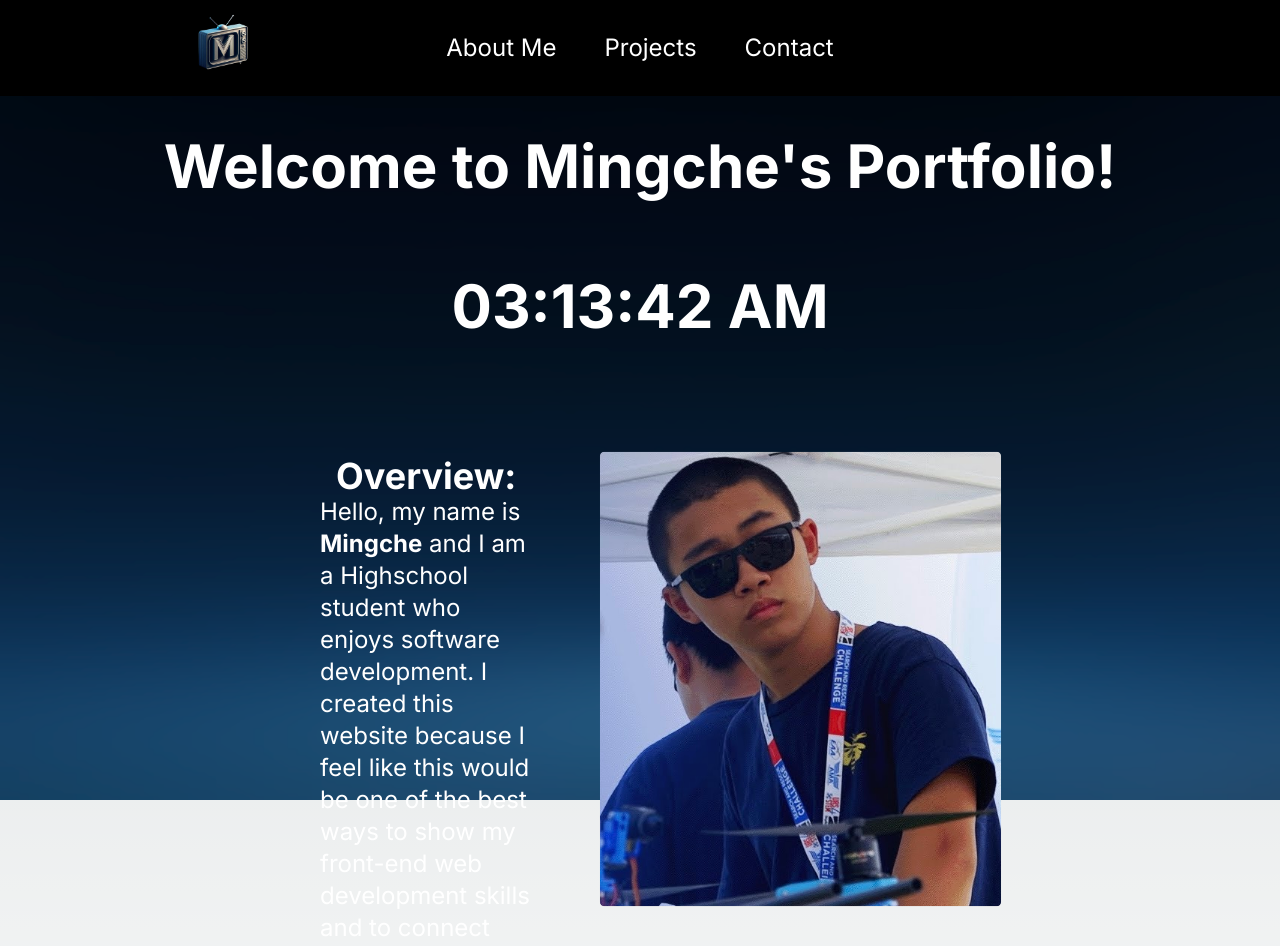
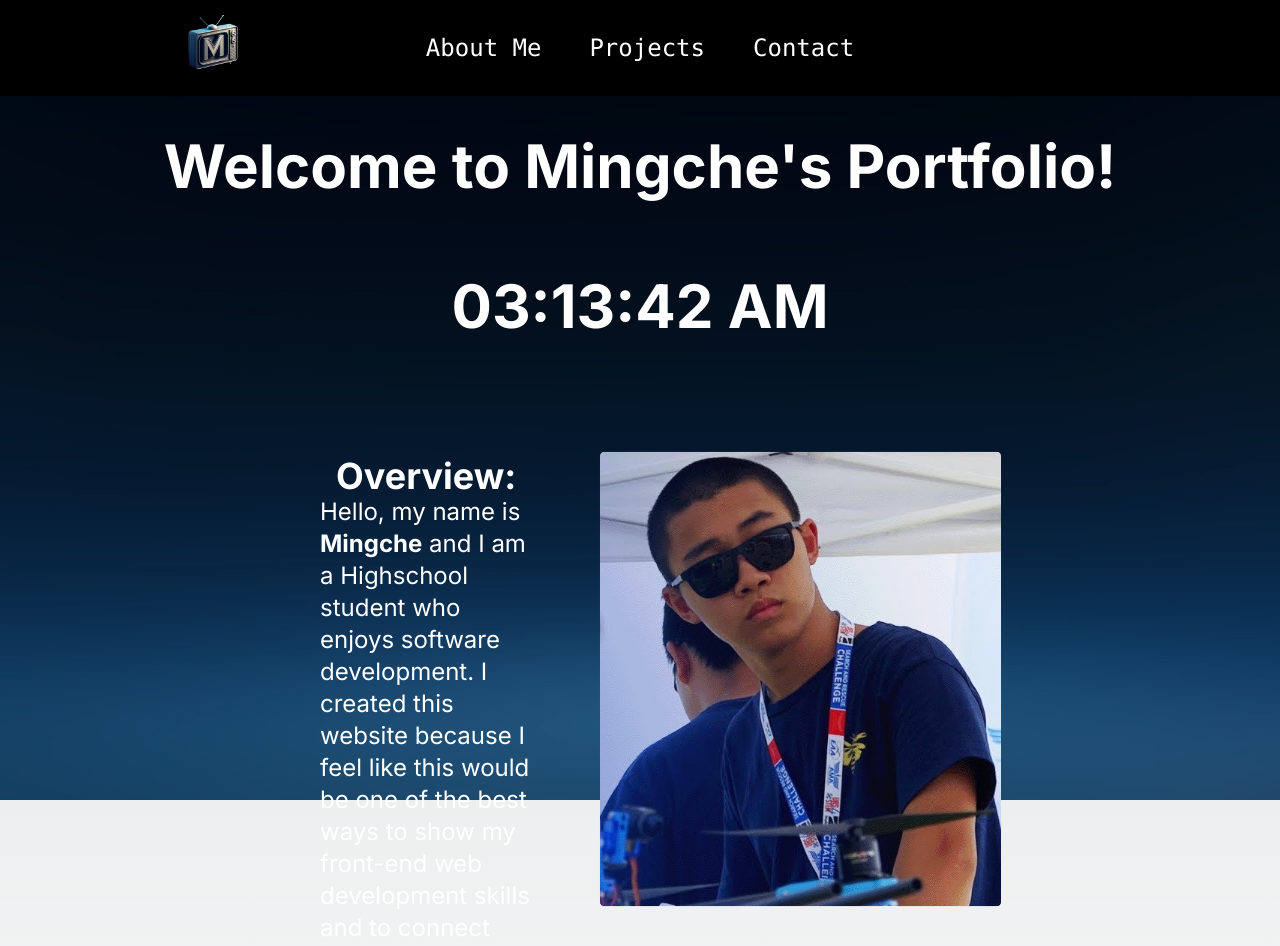
Before and after one commit to MingcheL1/portfolio, a Next.js app: page / in a window 1280 px wide. Shown: the top 946 px of the page. Built offline with nearby package versions, Linux system fonts and the light colour scheme.

Commit message:
changed some stuff including fonts

```diff
--- a/components/navbar.tsx
+++ b/components/navbar.tsx
@@ -3,7 +3,7 @@ import Link from "next/link"
 
 export const Navbar:FC=()=>{
     return(
-            <div className="bg-black py-2 w-full h-auto ">
+            <div className="bg-black py-2 w-full h-auto font-mono ">
                 <div className="grid grid-cols-[1fr_max-content_1fr] place-items-center">
                     <div className="ml-0 w-50">
                         <Link href="/" className=" text-white ">
```
Also changed, not shown: .eslintrc.json.
